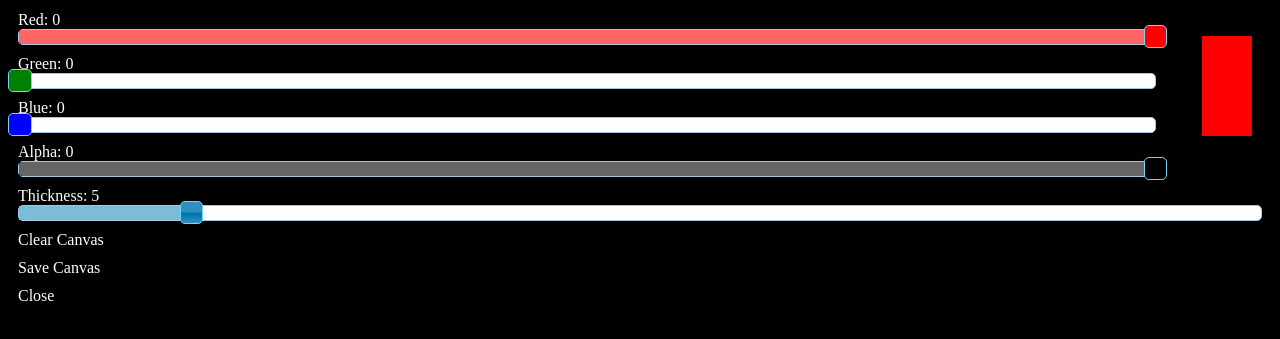
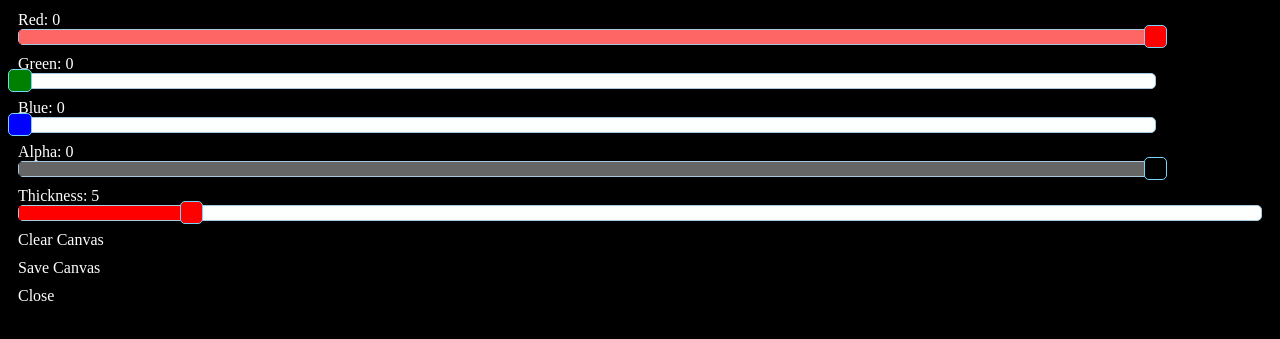
Before and after one commit to noobiept/paint, a plain HTML site: page home.html in a window 1280 px wide. Shown: the part 411-750 px from the top of the page. Drawn offline with Linux system fonts and the light colour scheme.

Commit message:
- removed #selectedColor element (change the thickness slider background color instead) - make the background unselectable when painting

```diff
--- a/color.js
+++ b/color.js
@@ -18,11 +18,6 @@ function Color( container )
 var colorContainer = container.querySelector( '#colorContainer' );
 
 
-var selectedColor = colorContainer.querySelector('#selectedColor');
-
-    // the background-color is updated as the color changes
-$( selectedColor ).css( 'background-color', Color.toString() );
-
 var redSlider = colorContainer.querySelector( '#redSlider' );
 var redValue = colorContainer.querySelector( '#redValue' );
 
@@ -39,7 +34,8 @@ $( redSlider ).slider({
 
         RED = ui.value;
 
-        $( selectedColor ).css( 'background-color', Color.toString() );
+            // show the current color, in the thickness slider color
+        Thickness.changeSliderColor( Color.toString() );
         }
     });
 
@@ -60,7 +56,8 @@ $( greenSlider ).slider({
 
         GREEN = ui.value;
 
-        $( selectedColor ).css( 'background-color', Color.toString() );
+            // show the current color, in the thickness slider color
+        Thickness.changeSliderColor( Color.toString() );
         }
     });
 
@@ -80,7 +77,8 @@ $( blueSlider ).slider({
 
         BLUE = ui.value;
 
-        $( selectedColor ).css( 'background-color', Color.toString() );
+            // show the current color, in the thickness slider color
+        Thickness.changeSliderColor( Color.toString() );
         }
     });
 
@@ -93,7 +91,7 @@ $( alphaSlider ).slider({
     value : ALPHA,
     min   : 0,
     max   : 1,
-    step  : 0.1,
+    step  : 0.05,
     range : 'min',
     slide : function(event, ui)
         {
@@ -101,7 +99,8 @@ $( alphaSlider ).slider({
 
         ALPHA = ui.value;
 
-        $( selectedColor ).css( 'background-color', Color.toString() );
+            // show the current color, in the thickness slider color
+        Thickness.changeSliderColor( Color.toString() );
         }
     });
 }
--- a/paint.js
+++ b/paint.js
@@ -22,15 +22,17 @@ var CURRENT_SHAPE;
 
 var SHAPES_ARRAY = [];
 
+var BACKGROUND_ELEMENT = null;
 
 /*
     Arguments:
 
         canvas    : the html <canvas> element
         container : the html element, parent of the canvas and the controls
+        backgroundElement : if provided, we make the background not selectable
  */
 
-function Paint( canvas, container )
+function Paint( canvas, container, backgroundElement )
 {
 CANVAS = canvas;
 CONTAINER = container;
@@ -65,6 +67,15 @@ save.onclick = saveCanvas;
 var remove = container.querySelector( '#removeCanvas' );
 
 remove.onclick = removeCanvas;
+
+
+if (typeof backgroundElement != 'undefined')
+    {
+
+    $( backgroundElement ).addClass('backgroundUnselectable');
+
+    BACKGROUND_ELEMENT = backgroundElement;
+    }
 }
 
 
@@ -144,6 +155,11 @@ CONTAINER.removeChild( CANVAS );
 
 var controls = CONTAINER.querySelector( '#paintControls' );
 CONTAINER.removeChild( controls );
+
+if ( BACKGROUND_ELEMENT !== null )
+    {
+    $( BACKGROUND_ELEMENT ).removeClass('backgroundUnselectable');
+    }
 }
 
 
--- a/paint_controls.html
+++ b/paint_controls.html
@@ -7,8 +7,6 @@
             <div id="blue">Blue: <span id="blueValue">0</span><div id="blueSlider"></div></div>
             <div id="alpha">Alpha: <span id="alphaValue">0</span><div id="alphaSlider"></div></div>
         </div>
-
-        <div id="selectedColor"></div>
     </div>
 
 
--- a/style.css
+++ b/style.css
@@ -4,25 +4,33 @@
     position: relative;
     }
 
+
 #chooseColor > *
     {
     width: 90%;
     }
 
-#selectedColor
+
+.backgroundUnselectable
     {
-    width: 50px;
-    height: 100px;
-
-    position: absolute;
-    right: 20px;
-    top: 25px;
+    -moz-user-select: none;
+    -khtml-user-select: none;
+    -webkit-user-select: none;
+    -ms-user-select: none;
+    user-select: none;
     }
 
 
 #paintControls
     {
+    background-color: rgba(0, 0, 0, 0.5);
     color: white;
+
+    -moz-user-select: none;
+    -khtml-user-select: none;
+    -webkit-user-select: none;
+    -ms-user-select: none;
+    user-select: none;
     }
 
 #clearCanvas, #saveCanvas, #removeCanvas, #thickness, #red, #green, #blue, #alpha
--- a/thickness.js
+++ b/thickness.js
@@ -10,6 +10,8 @@
 
 var THICKNESS = 5;
 
+var THICKNESS_SLIDER_HANDLE = null;
+var THICKNESS_SLIDER_RANGE = null;
 
 function Thickness( container )
 {
@@ -32,6 +34,14 @@ $( thicknessSlider ).slider({
         THICKNESS = ui.value;
         }
     });
+
+
+THICKNESS_SLIDER_HANDLE = thicknessSlider.querySelector('.ui-slider-handle');
+
+THICKNESS_SLIDER_RANGE = thicknessSlider.querySelector('.ui-slider-range');
+
+
+Thickness.changeSliderColor( Color.toString() );
 }
 
 
@@ -42,6 +52,13 @@ return THICKNESS;
 };
 
 
+Thickness.changeSliderColor = function( rgbaString )
+{
+$( THICKNESS_SLIDER_HANDLE ).css( 'background', rgbaString );
+$( THICKNESS_SLIDER_RANGE  ).css( 'background', rgbaString );
+};
+
+
 
 window.Thickness = Thickness;
 
```
